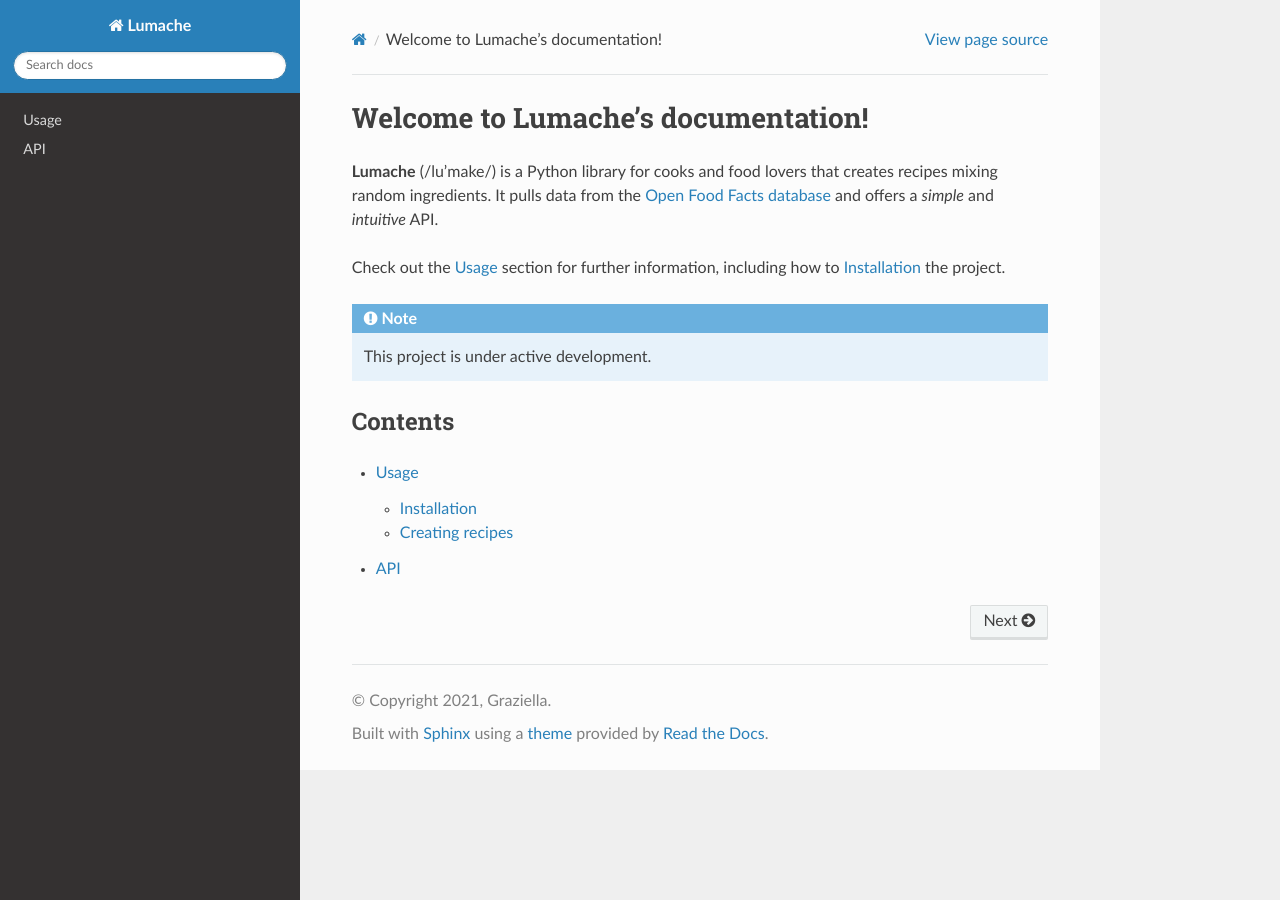
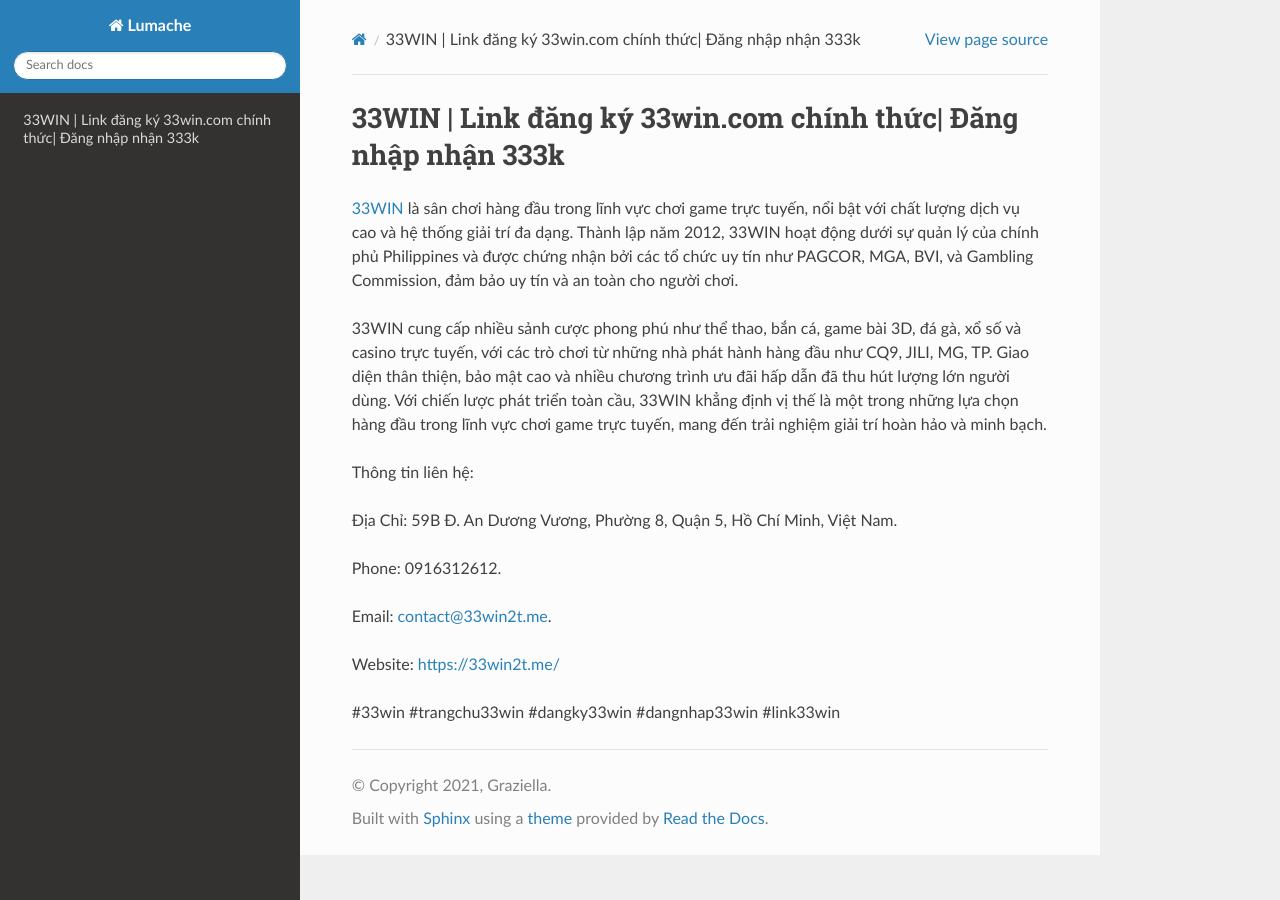
Before and after one commit to syvan0897/33win2tme, a Sphinx documentation site: the page built from docs/source/index.rst, in a window 1280 px wide. Built offline with Sphinx 7.4.7 and the Read the Docs theme 3.1.0, drawn with Linux system fonts in a browser that asks for light colours.

Commit message:
Update index.rst

```diff
--- a/docs/source/index.rst
+++ b/docs/source/index.rst
@@ -1,22 +1,18 @@
-Welcome to Lumache's documentation!
+33WIN | Link đăng ký 33win.com chính thức| Đăng nhập nhận 333k
 ===================================
 
-**Lumache** (/lu'make/) is a Python library for cooks and food lovers
-that creates recipes mixing random ingredients.
-It pulls data from the `Open Food Facts database <https://world.openfoodfacts.org/>`_
-and offers a *simple* and *intuitive* API.
+`33WIN <https://33win2t.me/>`_ là sân chơi hàng đầu trong lĩnh vực chơi game trực tuyến, nổi bật với chất lượng dịch vụ cao và hệ thống giải trí đa dạng. Thành lập năm 2012, 33WIN hoạt động dưới sự quản lý của chính phủ Philippines và được chứng nhận bởi các tổ chức uy tín như PAGCOR, MGA, BVI, và Gambling Commission, đảm bảo uy tín và an toàn cho người chơi.
 
-Check out the :doc:`usage` section for further information, including
-how to :ref:`installation` the project.
+33WIN cung cấp nhiều sảnh cược phong phú như thể thao, bắn cá, game bài 3D, đá gà, xổ số và casino trực tuyến, với các trò chơi từ những nhà phát hành hàng đầu như CQ9, JILI, MG, TP. Giao diện thân thiện, bảo mật cao và nhiều chương trình ưu đãi hấp dẫn đã thu hút lượng lớn người dùng. Với chiến lược phát triển toàn cầu, 33WIN khẳng định vị thế là một trong những lựa chọn hàng đầu trong lĩnh vực chơi game trực tuyến, mang đến trải nghiệm giải trí hoàn hảo và minh bạch.
 
-.. note::
+Thông tin liên hệ:
 
-   This project is under active development.
+Địa Chỉ: 59B Đ. An Dương Vương, Phường 8, Quận 5, Hồ Chí Minh, Việt Nam.
 
-Contents
---------
+Phone: 0916312612.
 
-.. toctree::
+Email: contact@33win2t.me.
 
-   usage
-   api
+Website: https://33win2t.me/
+
+#33win #trangchu33win #dangky33win #dangnhap33win #link33win
```
